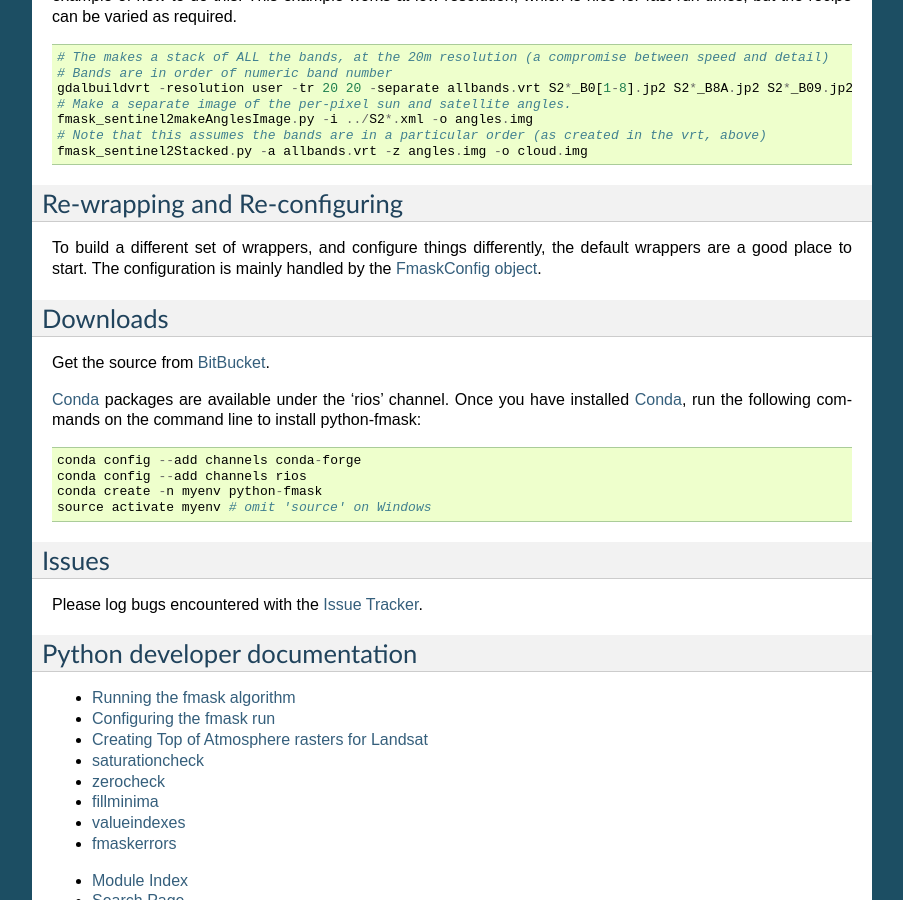
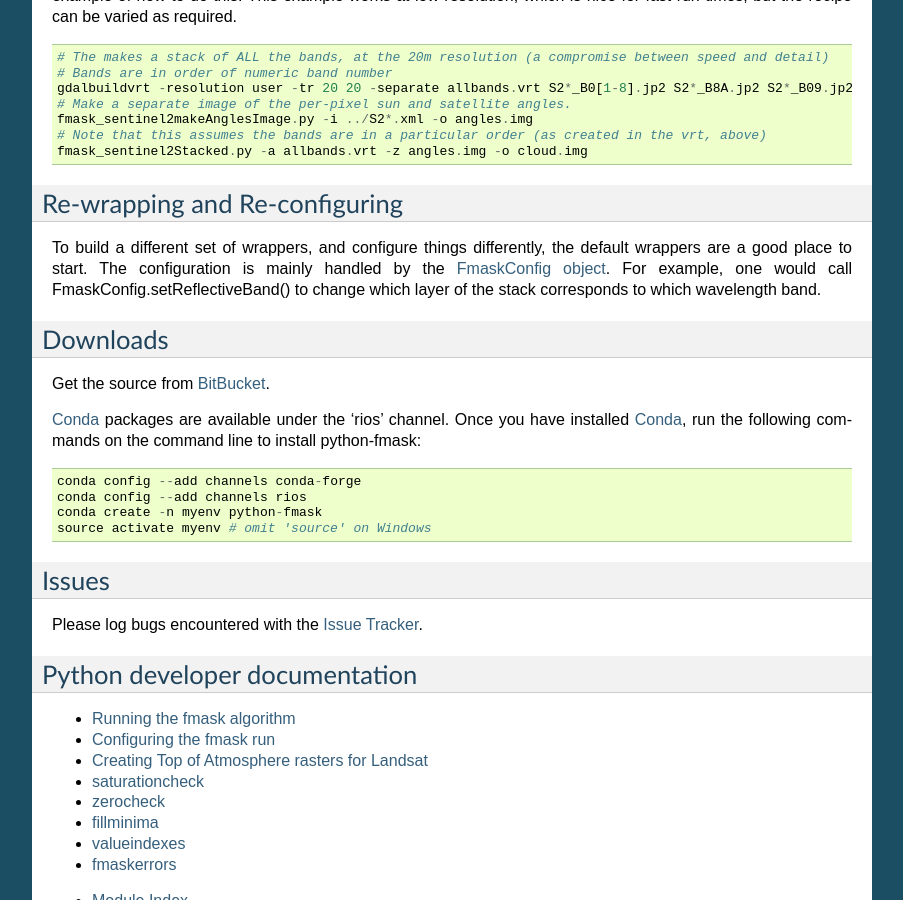
Before and after one commit to ubarsc/python-fmask, a Sphinx documentation site: the page built from doc/source/index.rst, in a window 1280 px wide and 900 px high, scrolled down 1890 px. Shown: the whole window, without its empty margins (198-1101 px from the left). Built offline with Sphinx 7.4.7, drawn with Linux system fonts in a browser that asks for light colours; formulas are drawn with MathJax 3.

Commit message:
Fiddling with wording on re-config section

```diff
--- a/doc/source/index.rst
+++ b/doc/source/index.rst
@@ -118,7 +118,9 @@ Re-wrapping and Re-configuring
 ------------------------------
 To build a different set of wrappers, and configure things differently, the default
 wrappers are a good place to start. The configuration is mainly handled by the
-`FmaskConfig object <fmask_config.html>`_.
+`FmaskConfig object <fmask_config.html>`_. For example, one would
+call FmaskConfig.setReflectiveBand() to change which layer of the stack
+corresponds to which wavelength band.
 
 Downloads
 ---------
```
